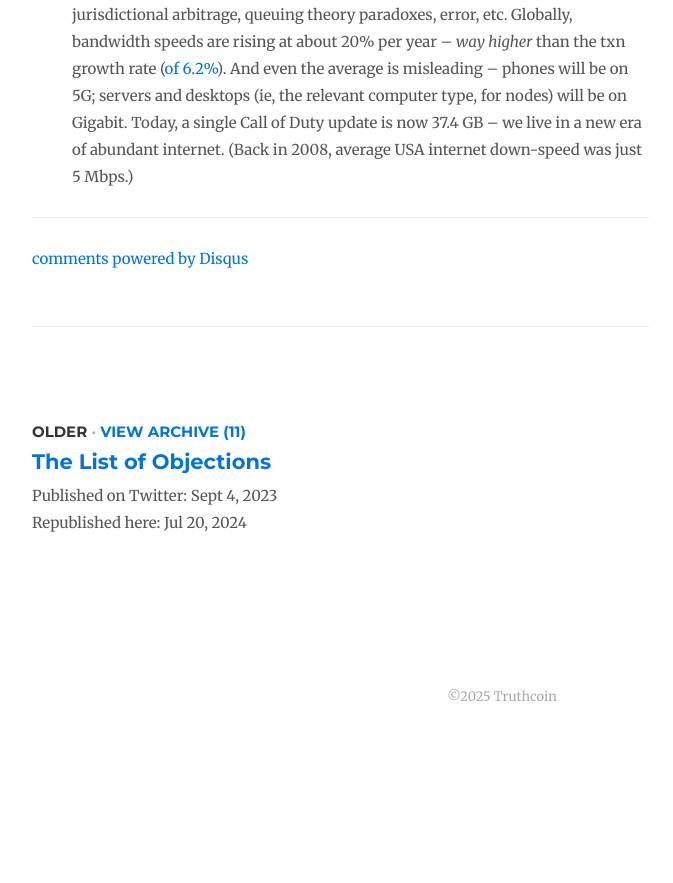
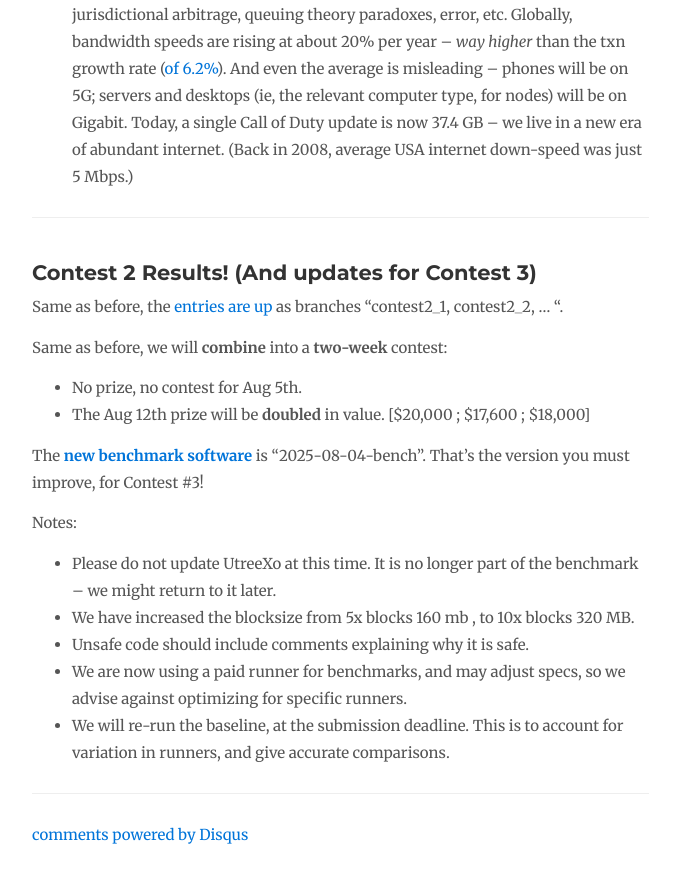
Before and after one commit to drivechain-project/drivechain.info, a Jekyll site: the page built from _posts/2025-07-01-perf-contest.md, in a window 1280 px wide and 900 px high, scrolled down 3505 px. Shown: the top 883 px of the window, without its empty margins (138-811 px from the left). Built offline with Jekyll 4.4.1, drawn with Linux system fonts in a browser that asks for light colours; comment, search, counter and statistics services are not loaded; before the commit the page ends 4254 px from its top, so only the background shows below that.

Commit message:
Update 2025-07-01-perf-contest.md

```diff
--- a/_posts/2025-07-01-perf-contest.md
+++ b/_posts/2025-07-01-perf-contest.md
@@ -98,3 +98,24 @@ Notes:
 - Some asked about optimizing bandwidth. In the past, bandwidth was the bottleneck (and thus, the most important thing to optimize), but recently the bandwidth problem has basically solved itself. Some envelope math: at maximum size [1600 MB blocks / 10 mins], this comes to [12800 Mb/600 sec] or [21.3 mpbs]. Today's average USA down/up speeds are 200/50, which is already more than enough -- even after accounting for: IBD ("catching up"), jurisdictional arbitrage, queuing theory paradoxes, error, etc. Globally, bandwidth speeds are rising at about 20% per year -- *way higher* than the txn growth rate ([of 6.2%](https://www.truthcoin.info/blog/all-world-txns/)). And even the average is misleading -- phones will be on 5G; servers and desktops (ie, the relevant computer type, for nodes) will be on Gigabit. Today, a single Call of Duty update is now 37.4 GB -- we live in a new era of abundant internet. (Back in 2008, average USA internet down-speed was just 5 Mbps.)
 
 ---
+
+
+## Contest 2 Results! (And updates for Contest 3)
+
+Same as before, the [entries are up](https://github.com/LayerTwo-Labs/thunder-rust) as branches "contest2_1, contest2_2, ... ".
+
+Same as before, we will **combine** into a **two-week** contest:
+
+* No prize, no contest for Aug 5th.
+* The Aug 12th prize will be **doubled** in value. [$20,000 ; $17,600 ; $18,000]
+
+The **[new benchmark software](https://github.com/LayerTwo-Labs/thunder-rust/tree/2025-08-04-bench)** is "2025-08-04-bench". That's the version you must improve, for Contest #3!
+
+Notes:
+- Please do not update UtreeXo at this time. It is no longer part of the benchmark -- we might return to it later.
+- We have increased the blocksize from 5x blocks 160 mb , to 10x blocks 320 MB.
+- Unsafe code should include comments explaining why it is safe.
+- We are now using a paid runner for benchmarks, and may adjust specs, so we advise against optimizing for specific runners.
+- We will re-run the baseline, at the submission deadline. This is to account for variation in runners, and give accurate comparisons.
+
+---
```
